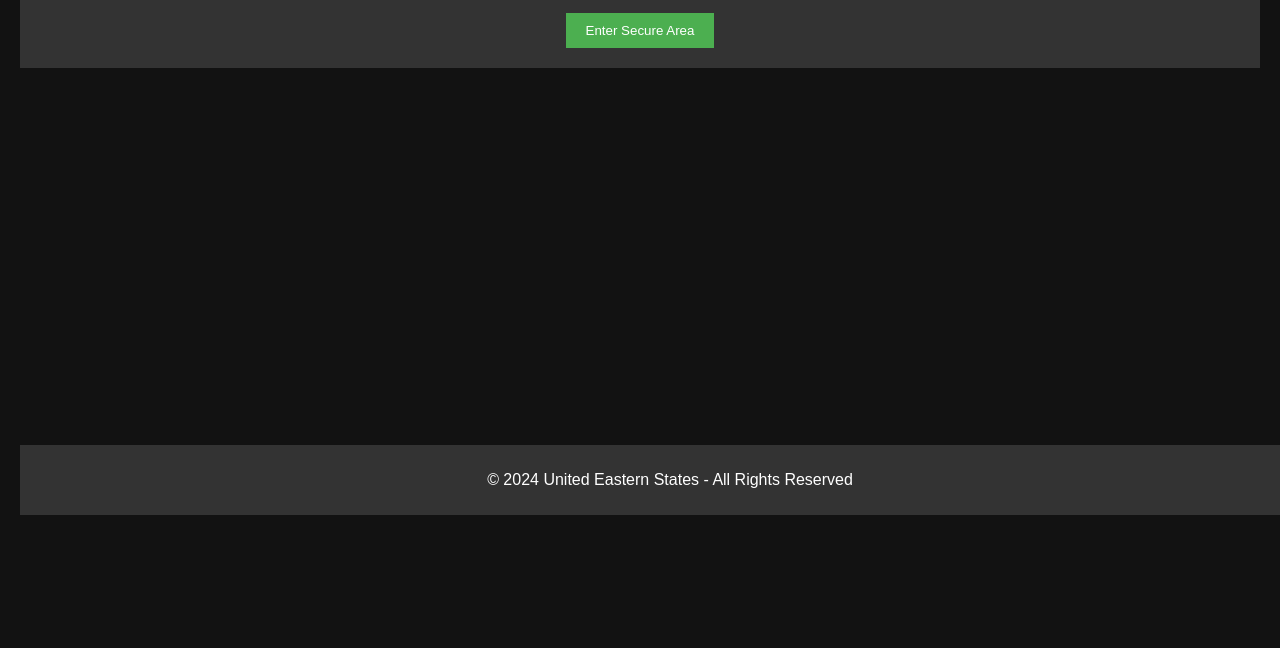
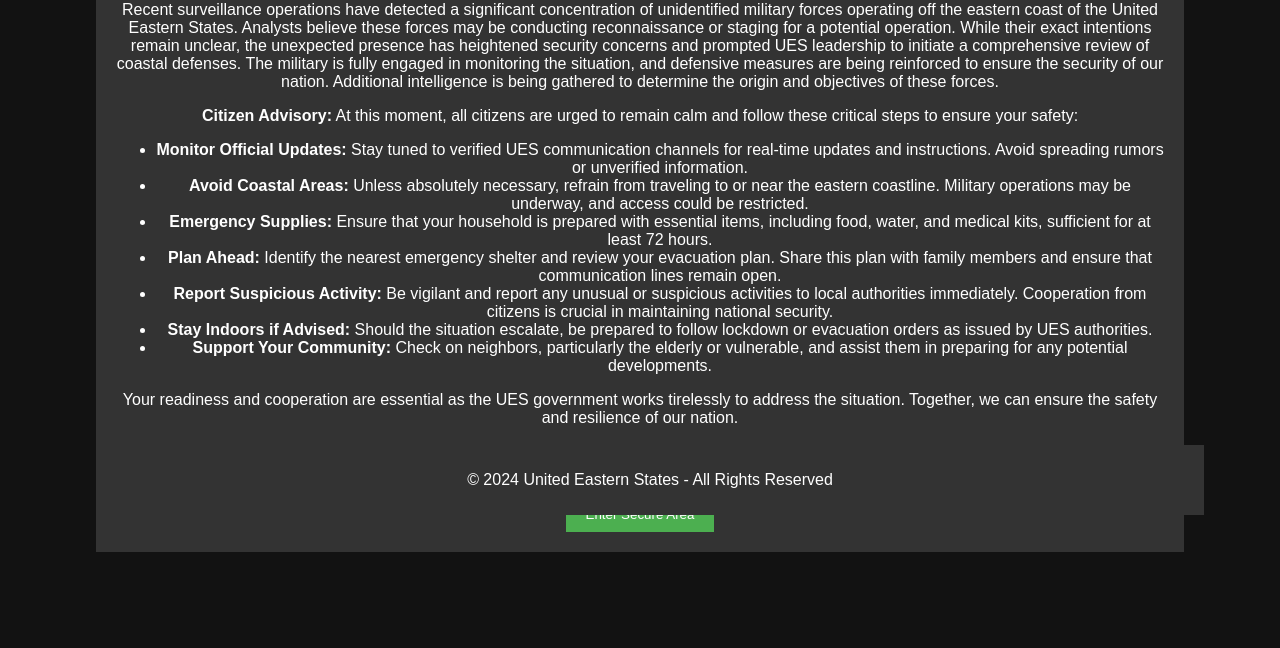
Before and after one commit to UES-GOV/ues.gov, a plain HTML site: page index.html in a window 1280 px wide. Shown: the part 285-933 px from the top of the page. Before the commit the page ends 800 px from the top, so only its background shows below. Drawn offline with Linux system fonts and the light colour scheme.

Commit message:
Update index.html
Changes Made:
1-Inch Margins:
Applied margin: 1in; to the body tag for consistent 1-inch margins on all sides.
Footer Adjustment:
The footer's width is dynamically adjusted to account for the margins using calc(100% - 2in).

```diff
--- a/index.html
+++ b/index.html
@@ -9,8 +9,7 @@
             font-family: Arial, sans-serif;
             background-color: #121212;
             color: white;
-            margin: 20px; /* Added margin to keep content away from borders */
-            padding: 0;
+            margin: 1in; /* 1-inch margins on all sides */
         }
         header {
             background-color: #333;
@@ -40,11 +39,11 @@
             text-align: center;
             padding: 10px;
             position: fixed;
-            width: 100%;
+            width: calc(100% - 2in); /* Account for 1-inch margins on both sides */
             bottom: 0;
         }
         #ues-logo {
-            width: 150px; /* Adjust the size as needed */
+            width: 150px;
             margin-bottom: 20px;
         }
     </style>
@@ -53,10 +52,24 @@
     <header>
         <img id="ues-logo" src="North_Harbor__1_-removebg-preview.png" alt="UES Logo">
         <h1>United Eastern States - Emergency Alert</h1>
-        <p>Recent surveillance has indicated an unusual presence of military forces off the eastern coast of the United Eastern States. Further details are classified.</p>
+        <p>
+            Recent surveillance operations have detected a significant concentration of unidentified military forces operating off the eastern coast of the United Eastern States. Analysts believe these forces may be conducting reconnaissance or staging for a potential operation. While their exact intentions remain unclear, the unexpected presence has heightened security concerns and prompted UES leadership to initiate a comprehensive review of coastal defenses. The military is fully engaged in monitoring the situation, and defensive measures are being reinforced to ensure the security of our nation. Additional intelligence is being gathered to determine the origin and objectives of these forces.
+        </p>
+        <p>
+            <strong>Citizen Advisory:</strong> At this moment, all citizens are urged to remain calm and follow these critical steps to ensure your safety:
+            <ul>
+                <li><strong>Monitor Official Updates:</strong> Stay tuned to verified UES communication channels for real-time updates and instructions. Avoid spreading rumors or unverified information.</li>
+                <li><strong>Avoid Coastal Areas:</strong> Unless absolutely necessary, refrain from traveling to or near the eastern coastline. Military operations may be underway, and access could be restricted.</li>
+                <li><strong>Emergency Supplies:</strong> Ensure that your household is prepared with essential items, including food, water, and medical kits, sufficient for at least 72 hours.</li>
+                <li><strong>Plan Ahead:</strong> Identify the nearest emergency shelter and review your evacuation plan. Share this plan with family members and ensure that communication lines remain open.</li>
+                <li><strong>Report Suspicious Activity:</strong> Be vigilant and report any unusual or suspicious activities to local authorities immediately. Cooperation from citizens is crucial in maintaining national security.</li>
+                <li><strong>Stay Indoors if Advised:</strong> Should the situation escalate, be prepared to follow lockdown or evacuation orders as issued by UES authorities.</li>
+                <li><strong>Support Your Community:</strong> Check on neighbors, particularly the elderly or vulnerable, and assist them in preparing for any potential developments.</li>
+            </ul>
+            Your readiness and cooperation are essential as the UES government works tirelessly to address the situation. Together, we can ensure the safety and resilience of our nation.
+        </p>
 
-        <p><strong>Alert Posted On: <span id="timestamp"></span></strong></p> <!-- Timestamp here -->
-
+        <p><strong>Alert Posted On: <span id="timestamp"></span></strong></p>
         <button class="button" onclick="showPasswordPrompt()">Enter Secure Area</button>
     </header>
 
@@ -82,7 +95,7 @@
 
         // Set a manually specified earlier timestamp to fit UES lore
         window.onload = function() {
-            var alertDate = new Date('2024-08-21T15:00:00'); // Adjust this to the specific date/time you'd like
+            var alertDate = new Date('2024-08-15T10:30:00'); // Adjust this to the specific date/time you'd like
             var dateString = alertDate.toLocaleString(); // Formats date and time
             document.getElementById("timestamp").innerText = dateString; // Insert timestamp into the HTML
         };
```
